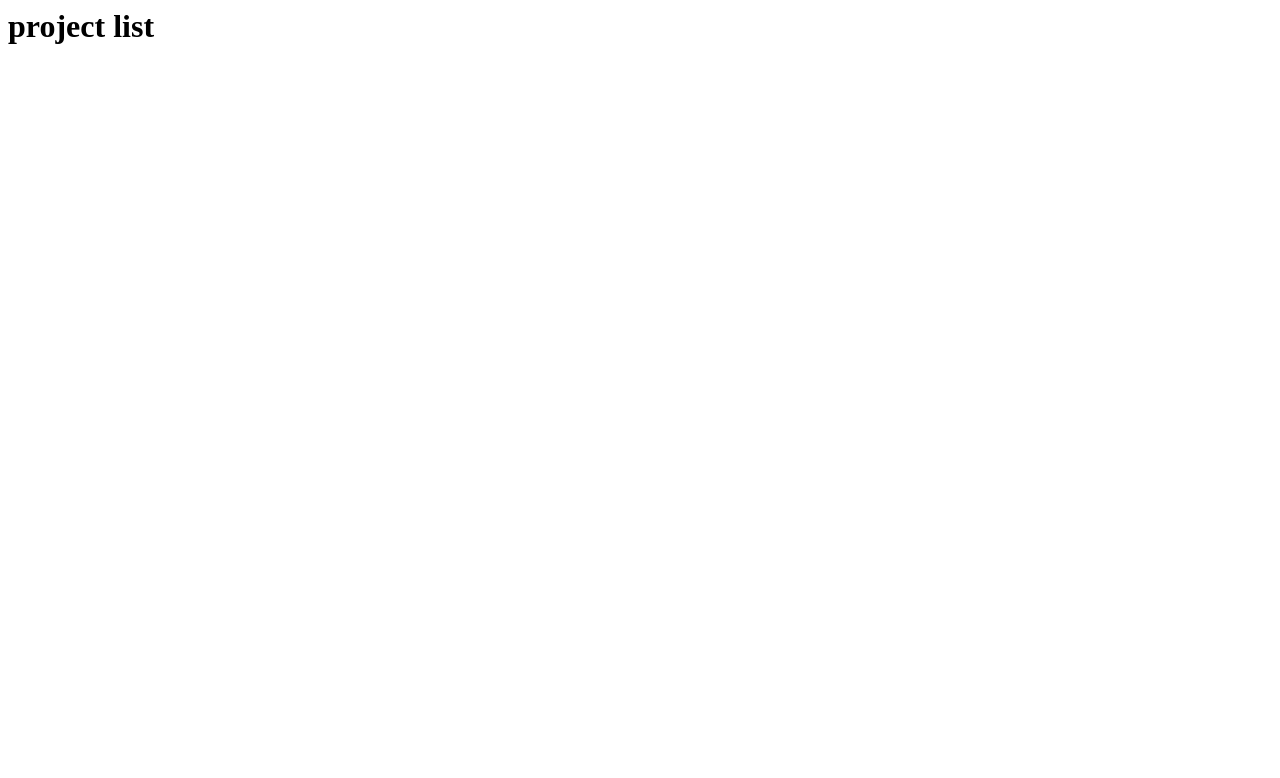
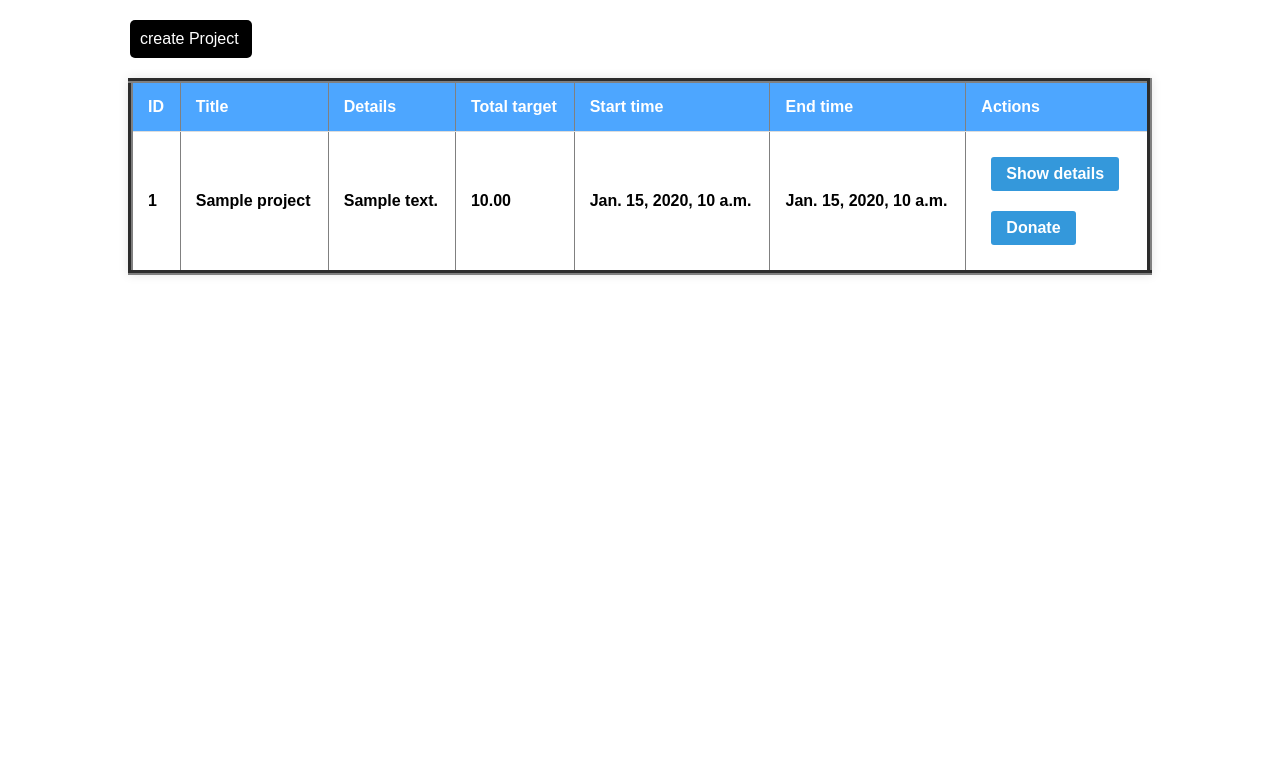
Before and after one commit to Esraa9955/django-crowd-funding-web-app, a Django app: page /project/list in a window 1280 px wide. Before the commit the part shown is almost empty. Shown: the top 778 px of the page. Run offline with Django 5.2, Linux system fonts and the light colour scheme; tables that the repository leaves empty hold one stand-in row (values such as "Sample post").

Commit message:
Add list All projects feature

```diff
--- a/project/models.py
+++ b/project/models.py
@@ -7,12 +7,6 @@ class Project(models.Model):
     start_time = models.DateTimeField(null=True)
     end_time = models.DateTimeField(null=True)
 
-
-
-class ProjectImage(models.Model):
-    project = models.ForeignKey(Project, related_name='images', on_delete=models.CASCADE)
-    image = models.ImageField(upload_to='project/images/', blank=True, null=True)
-
     @classmethod
     def project_list(self):
         return self.objects.all()
@@ -20,3 +14,7 @@ class ProjectImage(models.Model):
     @classmethod
     def project_detailes(cls, proid):
         return cls.objects.get(id=proid)
+
+class ProjectImage(models.Model):
+    project = models.ForeignKey(Project, related_name='images', on_delete=models.CASCADE)
+    image = models.ImageField(upload_to='project/images/', blank=True, null=True)
--- a/project/templates/projectdir/projectlist.html
+++ b/project/templates/projectdir/projectlist.html
@@ -1 +1,134 @@
-<h1>project list</h1>
+<!DOCTYPE html>
+<html lang="en">
+
+<head>
+    <meta charset="UTF-8">
+    <meta name="viewport" content="width=device-width, initial-scale=1.0">
+    <title>projects list</title>
+
+</head>
+
+<style>
+    body {
+        font-family: 'Arial', sans-serif;
+        margin: 0;
+        padding: 0;
+        background-color: white;
+    }
+
+    table {
+        width: 80%;
+        margin: 20px auto;
+        border-collapse: collapse;
+        box-shadow: 0 0 10px rgba(0, 0, 0, 0.1);
+    }
+
+    th,
+    td {
+        padding: 15px;
+        text-align: left;
+        border-bottom: 1px solid #ddd;
+        font-weight: bold;
+    }
+
+    th {
+        background-color: #4da6ff;
+        color: white;
+    }
+
+    img {
+        max-width: 100px;
+        height: auto;
+    }
+
+    td a {
+        display: inline-block;
+        padding: 8px 15px;
+        background-color: #3498db;
+        color: white;
+        text-decoration: none;
+        border-radius: 3px;
+    }
+
+    td a:hover {
+        background-color: #2980b9;
+    }
+
+    p {
+        text-align: center;
+        font-size: 18px;
+        color: #777;
+        margin-top: 20px;
+    }
+
+
+
+    .add {
+        display: block;
+        margin-bottom: 20px;
+        padding: 10px;
+        background-color: black;
+        color: #fff;
+        text-decoration: none;
+        border-radius: 5px;
+        width: 9%;
+    }
+
+    .all {
+
+        margin: 20px;
+        margin-left: 130px;
+    }
+
+    .mybtn {
+        margin: 10px;
+    }
+</style>
+
+
+
+<body>
+
+
+    <div class="all"><a class="add" href="{%url 'project.create'%}">create Project</a></div>
+
+    {% if myprojectslist %}
+    <table border="5px">
+        <thead>
+            <tr>
+                <th>ID</th>
+                <th>Title</th>
+                <th>Details</th>
+                <th>Total target</th>
+                <th>Start time</th>
+                <th>End time</th>
+                <th>Actions</th>
+            </tr>
+        </thead>
+        <tbody>
+            {% for project in myprojectslist %}
+            <tr>
+                <td>{{ project.id }}</td>
+                <td>{{ project.title }}</td>
+                <td>{{ project.details }}</td>
+                <td>{{ project.total_target }}</td>
+                <td>{{ project.start_time }}</td>
+                <td>{{ project.end_time }}</td>
+                <td><a class="mybtn">Show details</a><br>
+                    <a class="mybtn">Donate</a><br>
+                </td>
+
+
+
+
+            </tr>
+            {% endfor %}
+        </tbody>
+    </table>
+    {% else %}
+    <p>No projects available.</p>
+    {% endif %}
+
+</body>
+
+</html>
--- a/project/views.py
+++ b/project/views.py
@@ -5,8 +5,8 @@ from django.http import HttpResponse, HttpResponseRedirect
 
 
 def projectslist(request):
-
-    return render(request, 'projectdir/projectlist.html')
+    context = {'myprojectslist': Project.project_list()}  # from db
+    return render(request, 'projectdir/projectlist.html',context)
 
 
 def projectdetailes(request, proid):
@@ -28,33 +28,3 @@ def createproject(request):
         metaform = ProjectForm()
         formset = ImageFormSet()
     return render(request, 'projectdir/projectcreate.html', {'metaform':  metaform, 'formset': formset})
-
-
-
-
-
-
-
-
-
-
-
-
-'''
-def create_campaign(request):
-    if request.method == 'POST':
-        form = ProjectForm(request.POST)
-        formset = ImageFormSet(request.POST, request.FILES, queryset=ProjectImage.objects.none())
-        if form.is_valid() and formset.is_valid():
-            Pro = form.save()
-            for form in formset.cleaned_data:
-                if form:
-                    image = form['image']
-                    photo = ProjectImage(campaign=Pro, image=image)
-                    photo.save()
-            return redirect('campaign_created')  # Redirect to a success page
-    else:
-        form = ProjectForm()
-        formset = ImageFormSet(queryset=ProjectImage.objects.none())
-    return render(request, 'campaign_create.html', {'form': form, 'formset': formset})
-    '''
```
